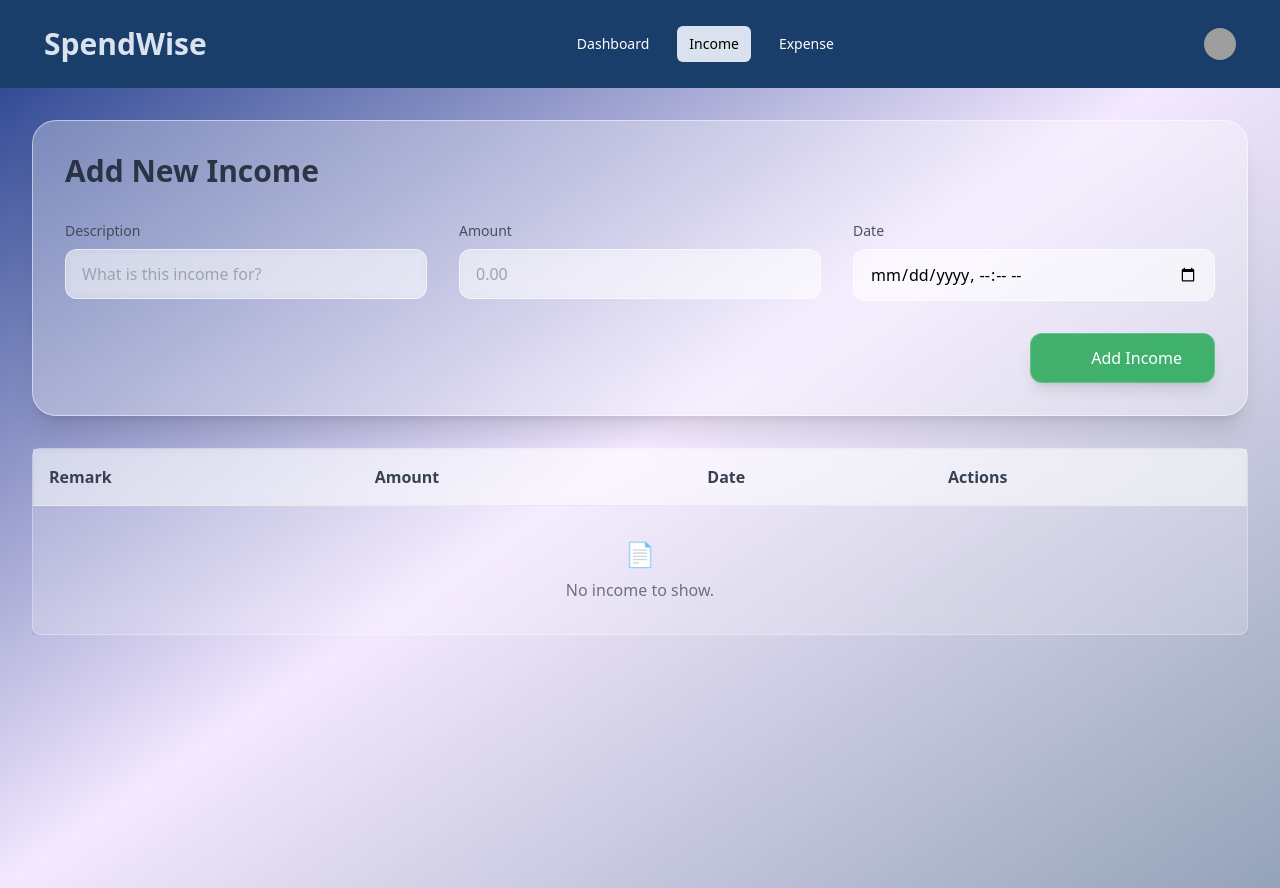
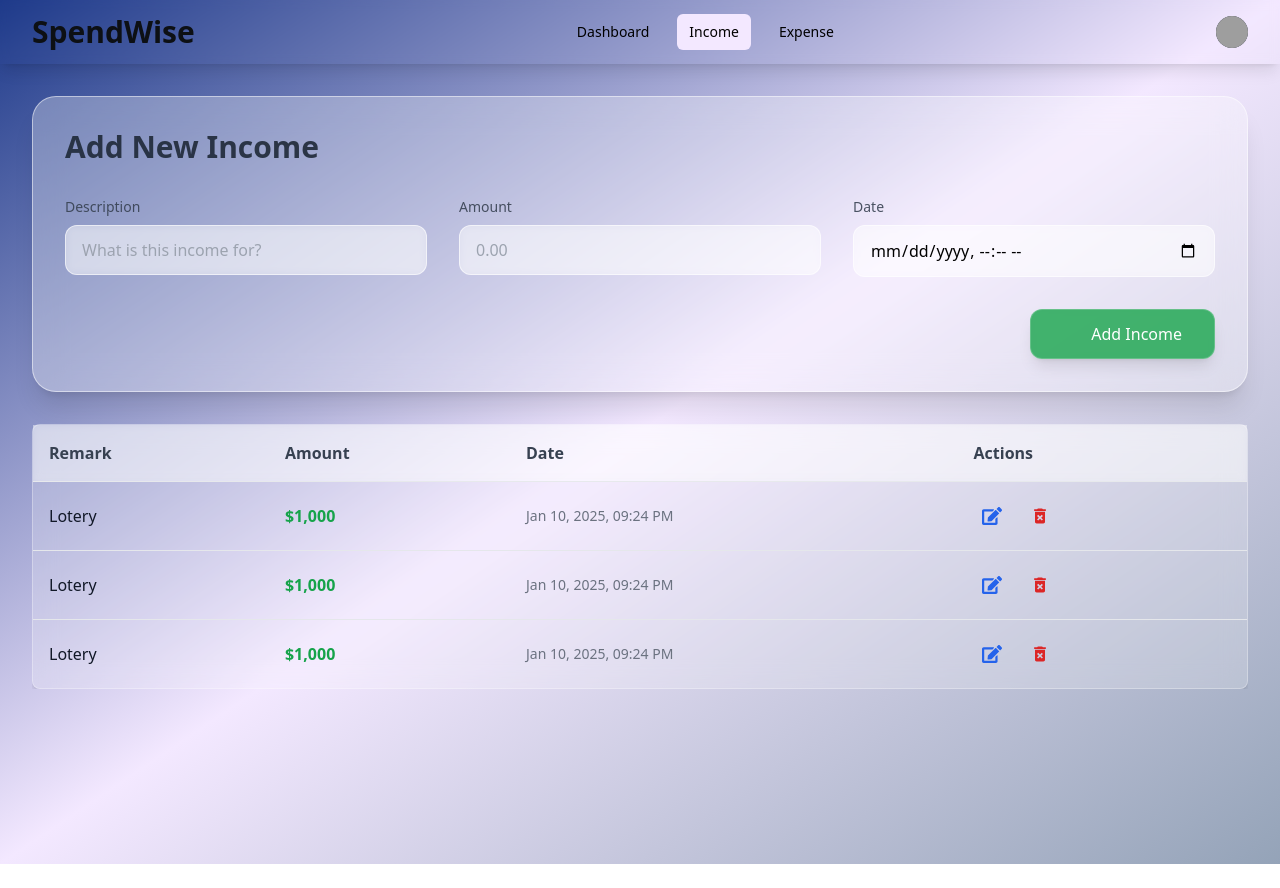
Before and after one commit to Sanskar-Karki/SpendWise, a React (Vite) app in the folder Client/: page /income in a window 1280 px wide. After the commit the page ends 864 px from the top, so only its background shows below. Built offline with nearby package versions, Linux system fonts and the light colour scheme; grey boxes are pictures that could not be loaded.

Commit message:
Navbar Correction

```diff
--- a/Client/src/components/Dashboard/styles.css
+++ b/Client/src/components/Dashboard/styles.css
@@ -17,7 +17,6 @@
 .dashboard--summary,
 .dashboard--income--expense,
 .dashboard--motivation {
-  border: 1px solid red;
 }
 
 .dashboard--income--expense {
--- a/Client/src/components/Income/Income.jsx
+++ b/Client/src/components/Income/Income.jsx
@@ -2,7 +2,23 @@ import { useState } from "react";
 import IncomeList from "./IncomeList";
 
 const Income = () => {
-  const [incomeData, setIncomeData] = useState([]);
+  const [incomeData, setIncomeData] = useState([
+    {
+      remark: "Lotery",
+      amount: "1000",
+      date: "Jan 10, 2025, 09:24 PM",
+    },
+    {
+      remark: "Lotery",
+      amount: "1000",
+      date: "Jan 10, 2025, 09:24 PM",
+    },
+    {
+      remark: "Lotery",
+      amount: "1000",
+      date: "Jan 10, 2025, 09:24 PM",
+    }
+  ]);
   const [data, setData] = useState({
     remark: "",
     amount: "",
--- a/Client/src/components/Navbar.jsx
+++ b/Client/src/components/Navbar.jsx
@@ -17,12 +17,16 @@ const Navbar = () => {
   // Function to check if the current path matches the link
   const getLinkClass = (path) => {
     return location.pathname === path
-      ? "rounded-md px-3 py-2 text-sm font-medium text-black bg-[#DBE2EF]" // Active link styles
-      : "rounded-md px-3 py-2 text-sm font-medium text-white hover:bg-[#DBE2EF] hover:text-black"; // Default link styles
+      ? "rounded-md px-3 py-2 text-sm font-medium text-black bg-purple-100 transition-all duration-500 transform hover:scale-105" // Active link styles with smooth transition
+      : "rounded-md px-3 py-2 text-sm font-medium text-white hover:bg-purple-200 hover:text-black transition-all duration-500 transform hover:scale-105 "; // Default link styles with hover effects and focus styling
   };
 
+
+
+
+
   return (
-    <nav className="bg-[#193e6a] z-10 w-full  p-3 ">
+    <nav className="sticky top-0 left-0 w-full z-50 backdrop-blur-sm  shadow-lg">
       <div className="mx-auto max-w-7xl px-2 sm:px-6 lg:px-8 ">
         <div className="relative flex h-16 items-center justify-between">
           {/* Mobile menu button - Only visible on small screens */}
@@ -72,32 +76,33 @@ const Navbar = () => {
             {/* Logo/Title - Left on desktop */}
             <div className="flex-shrink-0">
               <Link to="/">
-                <h1 className="text-3xl text-[#DBE2EF] font-bold">SpendWise</h1>
+                <h1 className="text-3xl text-[#0d1014] font-bold">SpendWise</h1>
               </Link>
             </div>
 
             {/* Navigation Links - Centered on desktop */}
             <div className="hidden sm:block flex-1">
-              <div className="flex justify-center space-x-4">
+              <div className="flex  justify-center space-x-4">
                 <Link
                   to="/"
-                  className={getLinkClass("/")}
+                  className={`rounded-md px-3 py-2 text-sm font-medium sm:text-black ${getLinkClass("/")}`}
                   aria-current="page"
                 >
                   Dashboard
                 </Link>
                 <Link
                   to="/income"
-                  className={getLinkClass("/income")}
+                  className={`rounded-md px-3 py-2 text-sm font-medium sm:text-black ${getLinkClass("/income")}`}
                 >
                   Income
                 </Link>
                 <Link
                   to="/expense"
-                  className={getLinkClass("/expense")}
+                  className={`rounded-md px-3 py-2 text-sm font-medium sm:text-black ${getLinkClass("/expense")}`}
                 >
                   Expense
                 </Link>
+
               </div>
             </div>
 
@@ -156,19 +161,19 @@ const Navbar = () => {
           <div className="space-y-1 px-2 pb-3 pt-2">
             <Link
               to="/"
-              className="block rounded-md px-3 py-2 text-base font-medium text-white hover:bg-[#DBE2EF] hover:text-black"
+              className="block rounded-md px-3 py-2 text-base font-medium text-black hover:bg-[#DBE2EF] hover:text-black"
             >
               Dashboard
             </Link>
             <Link
               to="/income"
-              className="block rounded-md px-3 py-2 text-base font-medium text-gray-300 hover:bg-[#DBE2EF] hover:text-black"
+              className="block rounded-md px-3 py-2 text-base font-medium text-black hover:bg-[#DBE2EF] hover:text-black"
             >
               Income
             </Link>
             <Link
               to="/expense"
-              className="block rounded-md px-3 py-2 text-base font-medium text-gray-300 hover:bg-[#DBE2EF] hover:text-black"
+              className="block rounded-md px-3 py-2 text-base font-medium text-black hover:bg-[#DBE2EF] hover:text-black"
             >
               Expense
             </Link>
```
